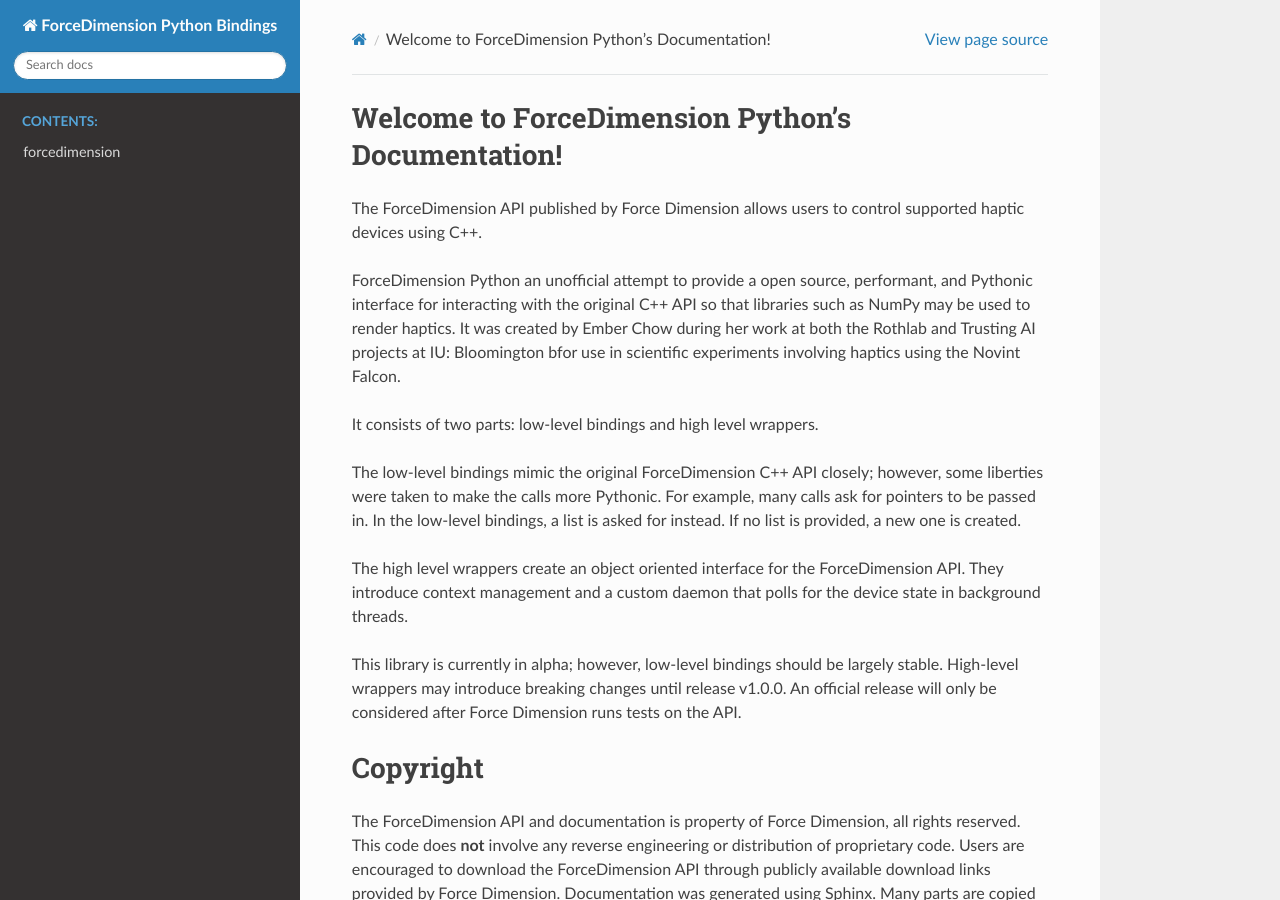
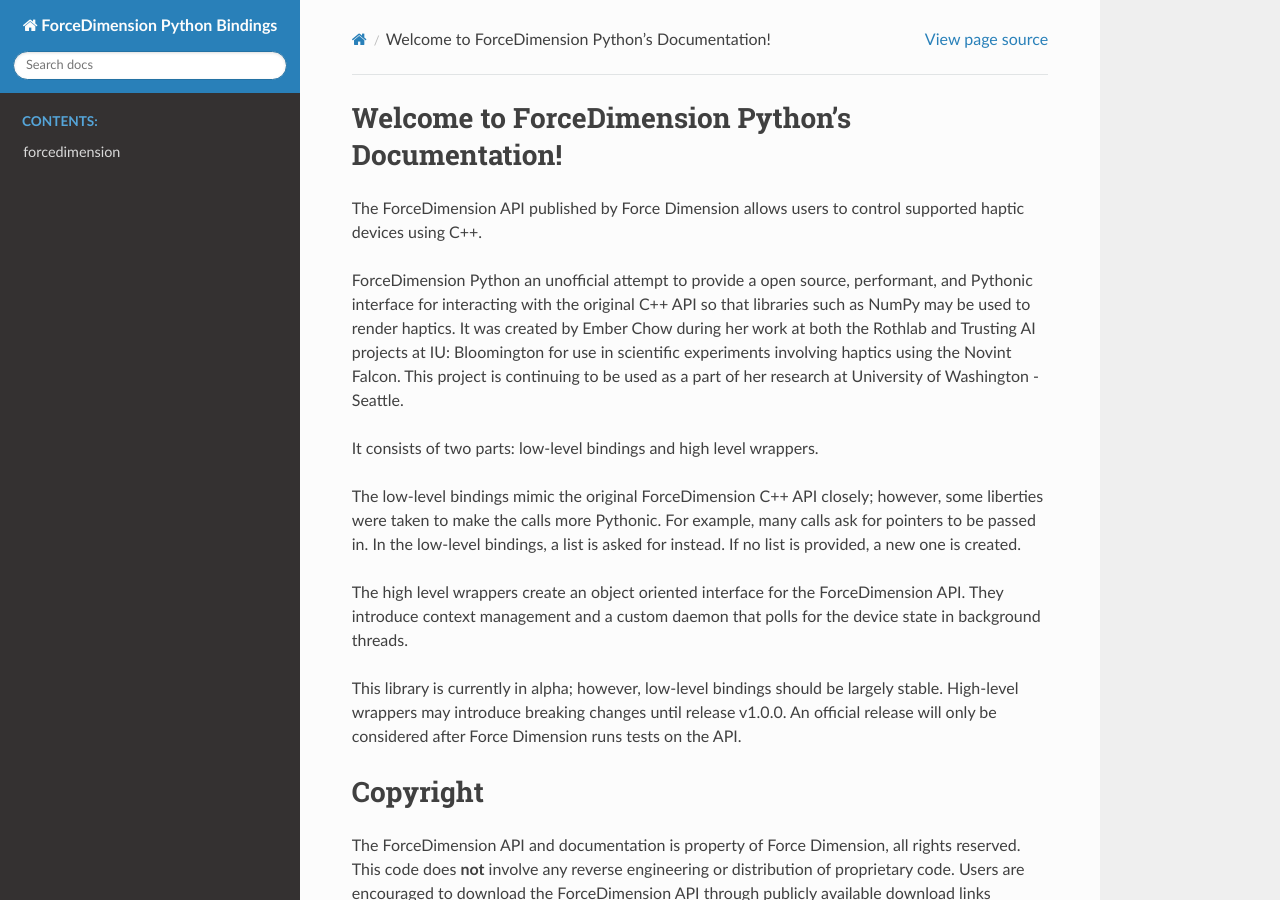
Before and after one commit to EmDash00/forcedimension-python-docs, a Sphinx documentation site: the page built from docs/source/index.rst, in a window 1280 px wide and 900 px high. Built offline with Sphinx 7.4.7 and the Read the Docs theme 2.0.0, drawn with Linux system fonts in a browser that asks for light colours.

Commit message:
update index.rst for recent events

```diff
--- a/docs/source/index.rst
+++ b/docs/source/index.rst
@@ -12,8 +12,9 @@ supported haptic devices using C++.
 ForceDimension Python an unofficial attempt to provide a open source, performant, and
 Pythonic interface for interacting with the original C++ API so that libraries such as
 NumPy may be used to render haptics. It was created by Ember Chow during her work at both the
-Rothlab and Trusting AI projects at IU: Bloomington bfor use in scientific experiments
-involving haptics using the Novint Falcon.
+Rothlab and Trusting AI projects at IU: Bloomington for use in scientific experiments
+involving haptics using the Novint Falcon. This project is continuing to be used as a part of
+her research at University of Washington - Seattle.
 
 It consists of two parts: low-level bindings and high level wrappers.
 
```
